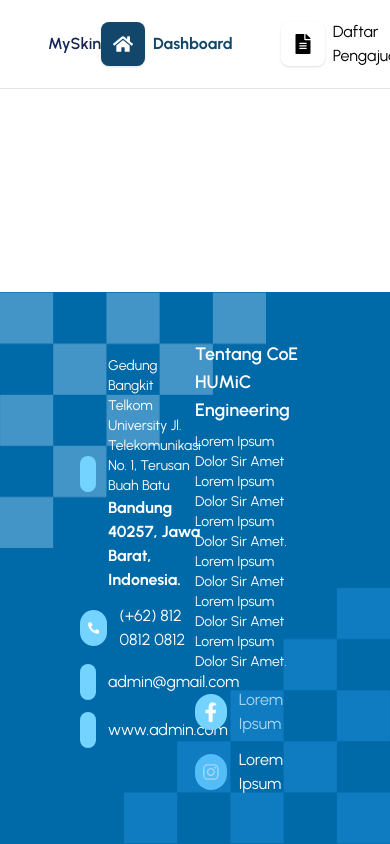
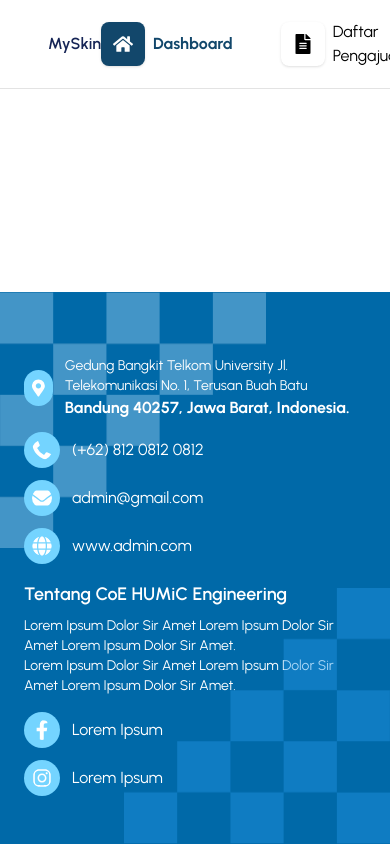
Before and after one commit to haululazkiyaa/humic-myskin-fe, a React (Vite) app: page /dokter in a window 390 px wide. Shown: the top 844 px of the page. Built offline with nearby package versions, Linux system fonts and the light colour scheme.

Commit message:
add responsive footer

```diff
--- a/src/layouts/PasienLayouts/Footer.jsx
+++ b/src/layouts/PasienLayouts/Footer.jsx
@@ -11,13 +11,13 @@ import ornamen2 from "../../assets/img/footer.png";
 
 const Footer = () => {
   return (
-    <div className="relative w-full bg-sky-700 text-white py-12 px-20">
+    <div className="relative w-full bg-sky-700 text-white py-12 px-6 md:px-20">
       {/* Ornamen Kiri Atas */}
       <img className="absolute top-0 left-0 h-64" src={ornamen} alt="ornamen" />
 
-      <div className="flex justify-between items-start relative">
+      <div className="grid grid-cols-1 gap-y-4 md:flex justify-between items-start relative">
         {/* Bagian Kiri - Informasi Kontak */}
-        <div className="w-1/2">
+        <div className="w-full md:w-1/2">
           <div className="mt-4 space-y-3">
             <div className="flex items-center gap-3">
               <FaMapMarkerAlt className="text-4xl text-white bg-sky-300 p-2 rounded-full" />
@@ -47,7 +47,7 @@ const Footer = () => {
         </div>
 
         {/* Bagian Kanan - Tentang */}
-        <div className="w-1/2">
+        <div className="w-full md:w-1/2">
           <h2 className="text-lg font-semibold">
             Tentang CoE HUMiC Engineering
           </h2>
```
